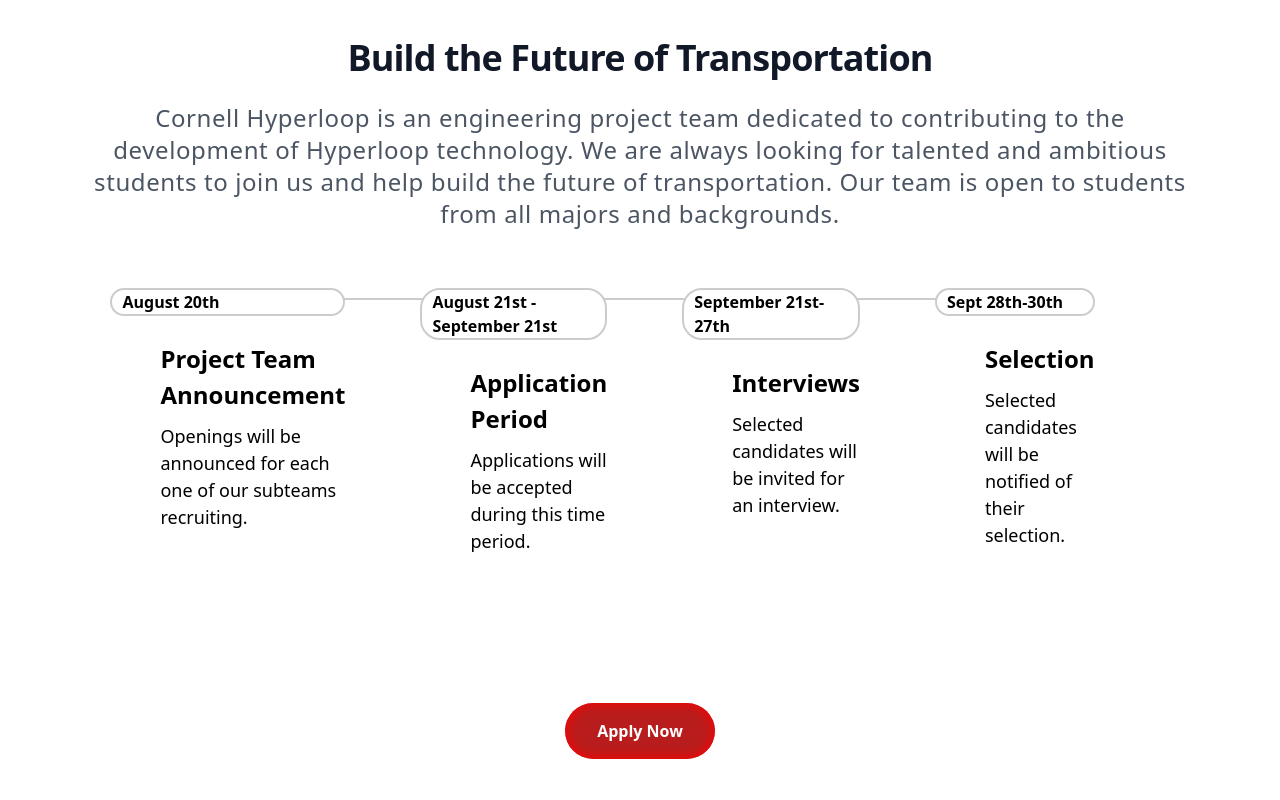
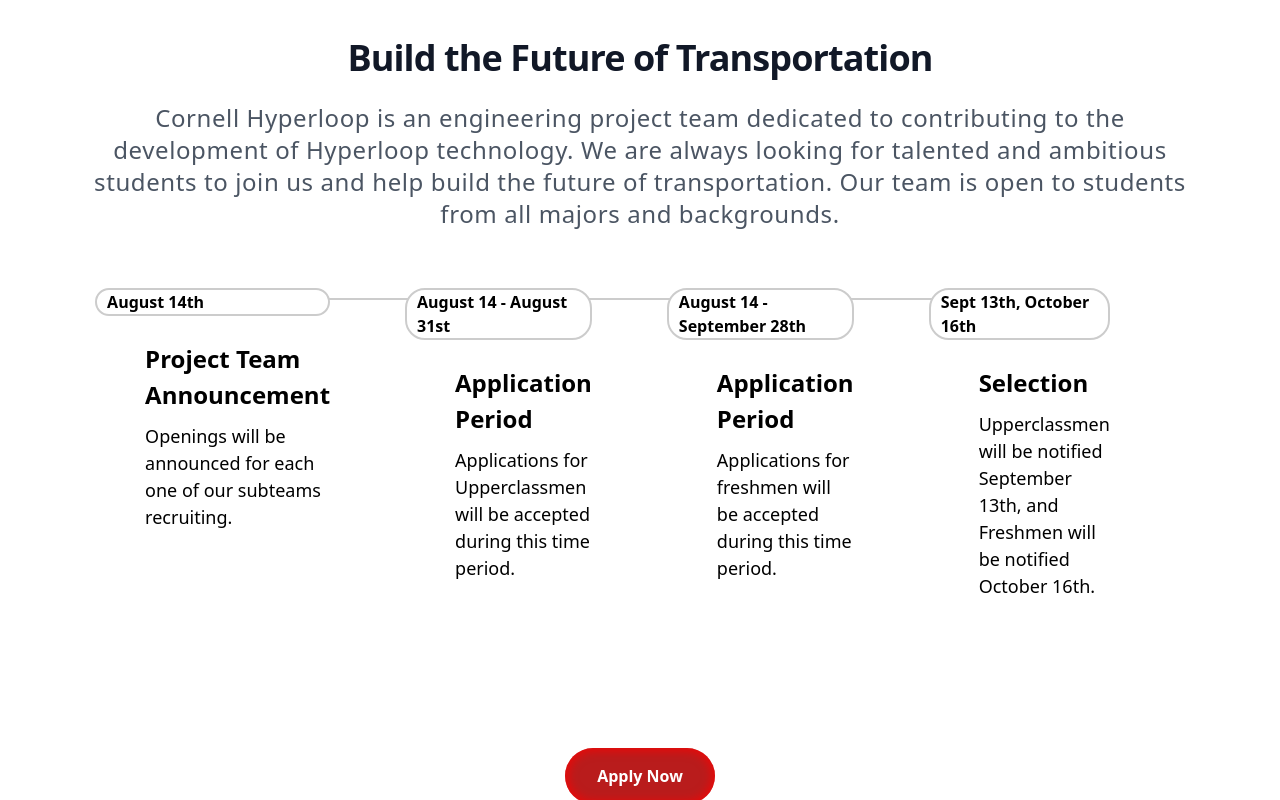
Before and after one commit to cornellhyperloop/electrical, a React (Create React App) app in the folder Website/: page /apply in a window 1280 px wide. Shown: the part 542-1342 px from the top of the page. Built offline with nearby package versions, Linux system fonts and the light colour scheme; grey boxes are pictures that could not be loaded.

Commit message:
Update Apply.jsx

```diff
--- a/Website/src/components/Apply.jsx
+++ b/Website/src/components/Apply.jsx
@@ -95,7 +95,7 @@
       <div className="timeline-bar"></div>
       <div className="timeline">
         <div className="timeline-item">
-          <div className="timeline-date">August 20th</div>
+          <div className="timeline-date">August 14th</div>
           <div className="timeline-content">
             <h3 className="timeline-title">Project Team Announcement</h3>
             <p className="timeline-description">
@@ -104,29 +104,29 @@
           </div>
         </div>
         <div className="timeline-item">
-          <div className="timeline-date">August 21st - September 21st</div>
+          <div className="timeline-date">August 14 - August 31st</div>
           <div className="timeline-content">
             <h3 className="timeline-title">Application Period</h3>
             <p className="timeline-description">
-              Applications will be accepted during this time period.
+              Applications for Upperclassmen will be accepted during this time period.
             </p>
           </div>
         </div>
         <div className="timeline-item">
-          <div className="timeline-date">September 21st-27th</div>
+          <div className="timeline-date">August 14 - September 28th</div>
           <div className="timeline-content">
-            <h3 className="timeline-title">Interviews</h3>
+            <h3 className="timeline-title">Application Period</h3>
             <p className="timeline-description">
-              Selected candidates will be invited for an interview.
+              Applications for freshmen will be accepted during this time period.
             </p>
           </div>
         </div>
         <div className="timeline-item">
-          <div className="timeline-date">Sept 28th-30th</div>
+          <div className="timeline-date">Sept 13th, October 16th</div>
           <div className="timeline-content">
             <h3 className="timeline-title">Selection</h3>
             <p className="timeline-description">
-              Selected candidates will be notified of their selection.
+              Upperclassmen will be notified September 13th, and Freshmen will be notified October 16th.
             </p>
           </div>
         </div>
@@ -135,7 +135,7 @@
 
     </div>
     <div className="text-center pb-12 z-100 ">
-  <a href="/team#mechanical" className="bg-red-700 text-white font-bold py-4 px-8 rounded-full mt-12 inline-block"
+  <a href="https://forms.gle/55mEu3RbK8n9cHxf9" className="bg-red-700 text-white font-bold py-4 px-8 rounded-full mt-12 inline-block"
   style={{boxShadow: "inset 0px 0px 10px 3px rgba(255,0,0,0.7)"}}>
     Apply Now
   </a>
@@ -219,7 +219,4 @@
 
 
 
-
-
-
 export default Apply;
```
